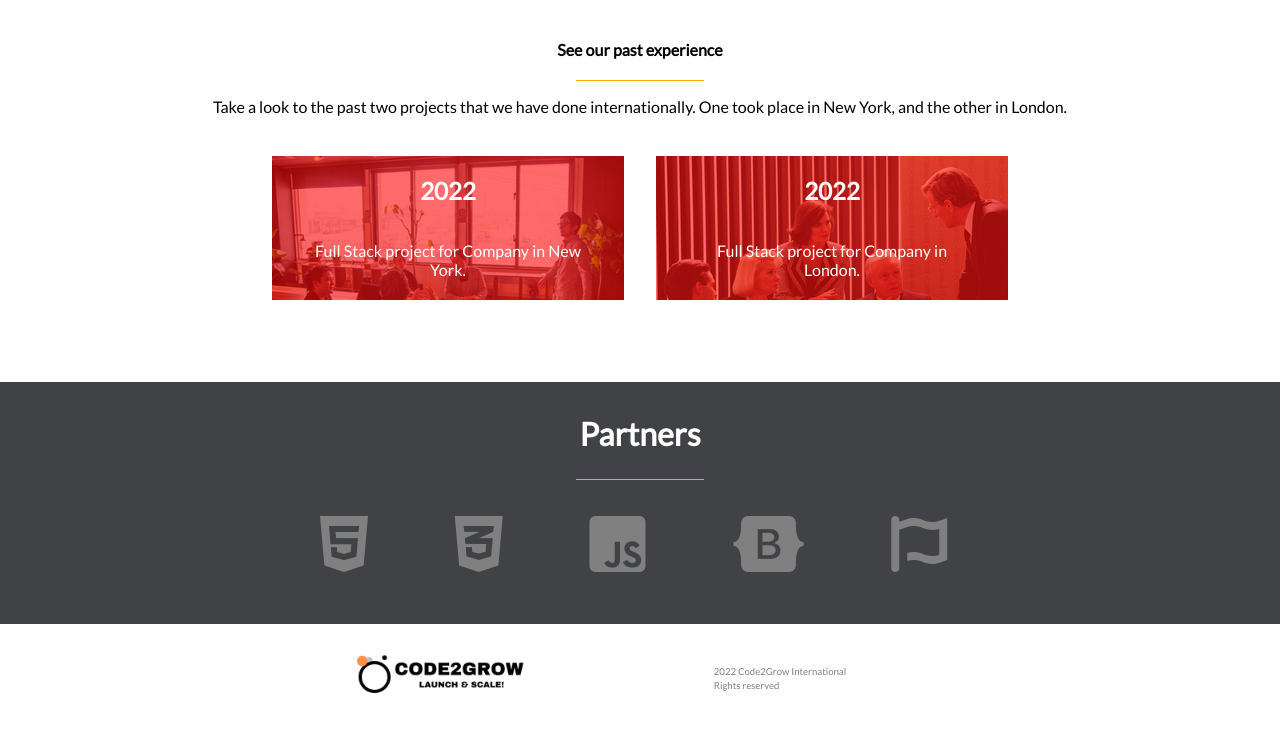
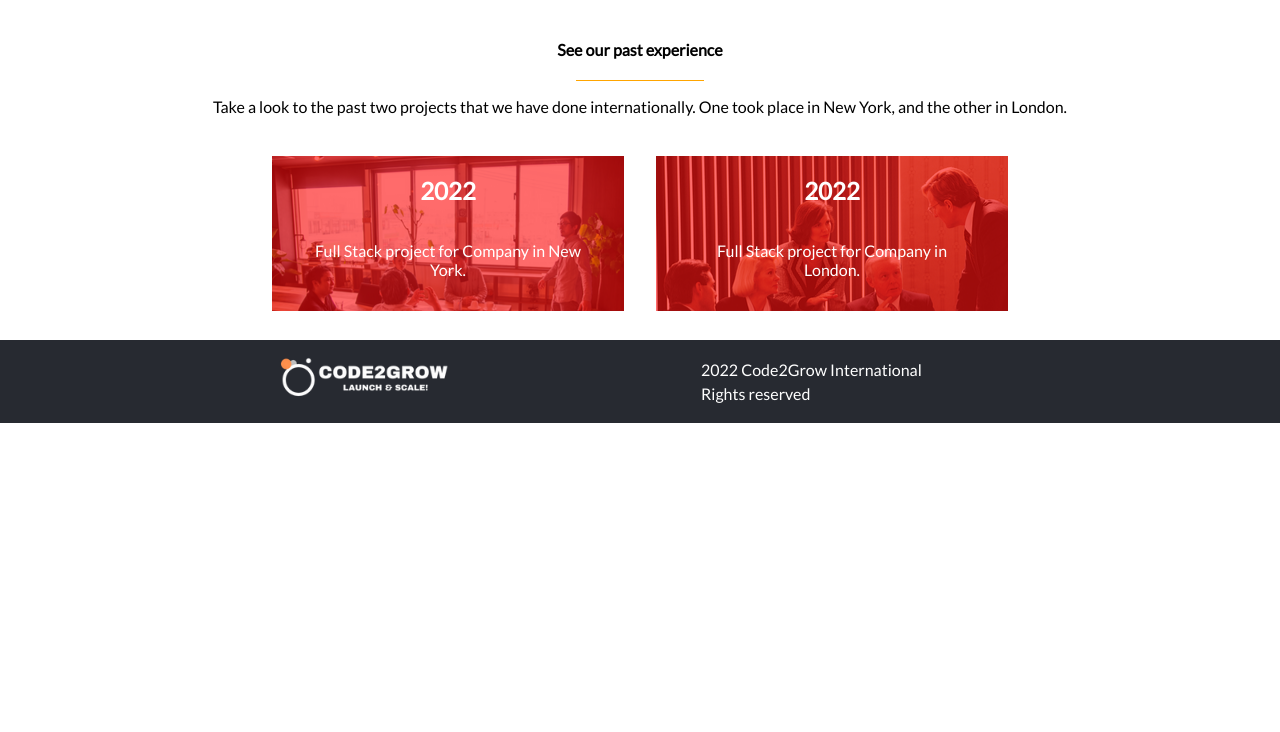
Before and after one commit to gjuliao/code2grow_agency, a website: page about.html in a window 1280 px wide. Shown: the part 850-1582 px from the top of the page. After the commit the page ends 1273 px from the top, so only its background shows below. Drawn offline with Linux system fonts and the light colour scheme.

Commit message:
Deleted partners in about page and edited footer in about page

```diff
--- a/about.html
+++ b/about.html
@@ -42,7 +42,7 @@
                <li class="nav_link">Join</li>
                <li class="nav_link">Sponsors</li>
                <li class="nav_link">News</li>
-               <li class="campaign">G2C Campaign</li>
+               <li class="campaign">Contact</li>
            </ul>
        </nav>
 
@@ -111,9 +111,9 @@
 
     <footer>
         <div class="logo">
-            <img src="./Assets/code2grow_logo.png" alt="Code2Grow Logo">
+            <img src="./Assets/GROW2CODE_logo_white.png" alt="Code2Grow Logo">
         </div>
-        <div class="text_footer">
+        <div class="text_footer_about">
             <p>2022 Code2Grow International</p>
             <p class="rights">Rights reserved</p>
         </div>
--- a/styles.css
+++ b/styles.css
@@ -718,16 +718,19 @@ footer {
   }
 
   footer {
-    margin: 1% 10%;
+    background-color: #272a31;
+    width: 100%;
+    margin-top: 2em;
   }
 
   .logo {
     margin-left: 20%;
   }
 
-  footer .text_footer {
+  footer .text_footer_about {
     width: 30%;
     margin: auto;
+    color: white;
   }
 
   /* About Desktop View */
@@ -774,8 +777,28 @@ footer {
     max-height: 10em;
   }
 
+  .partners {
+    display: none;
+  }
+
   .experience_template_one h2,
   .experience_template_two h2 {
     padding: 0;
   }
+
+  .experience_template_one {
+    background-image: url("./Assets/capstone_image1.png");
+    width: 90%;
+    height: 100%;
+    margin: 0.5em 1em;
+    box-shadow: inset 0 0 0 1000px rgba(255, 1, 1, 0.58);
+  }
+
+  .experience_template_two {
+    background-image: url("./Assets/capstone_image2.png");
+    width: 90%;
+    height: 100%;
+    margin: 0.5em 1em;
+    box-shadow: inset 0 0 0 1000px rgba(255, 1, 1, 0.58);
+  }
 }
```
Also changed, not shown: Assets/GROW2CODE_logo_white.png (added).
